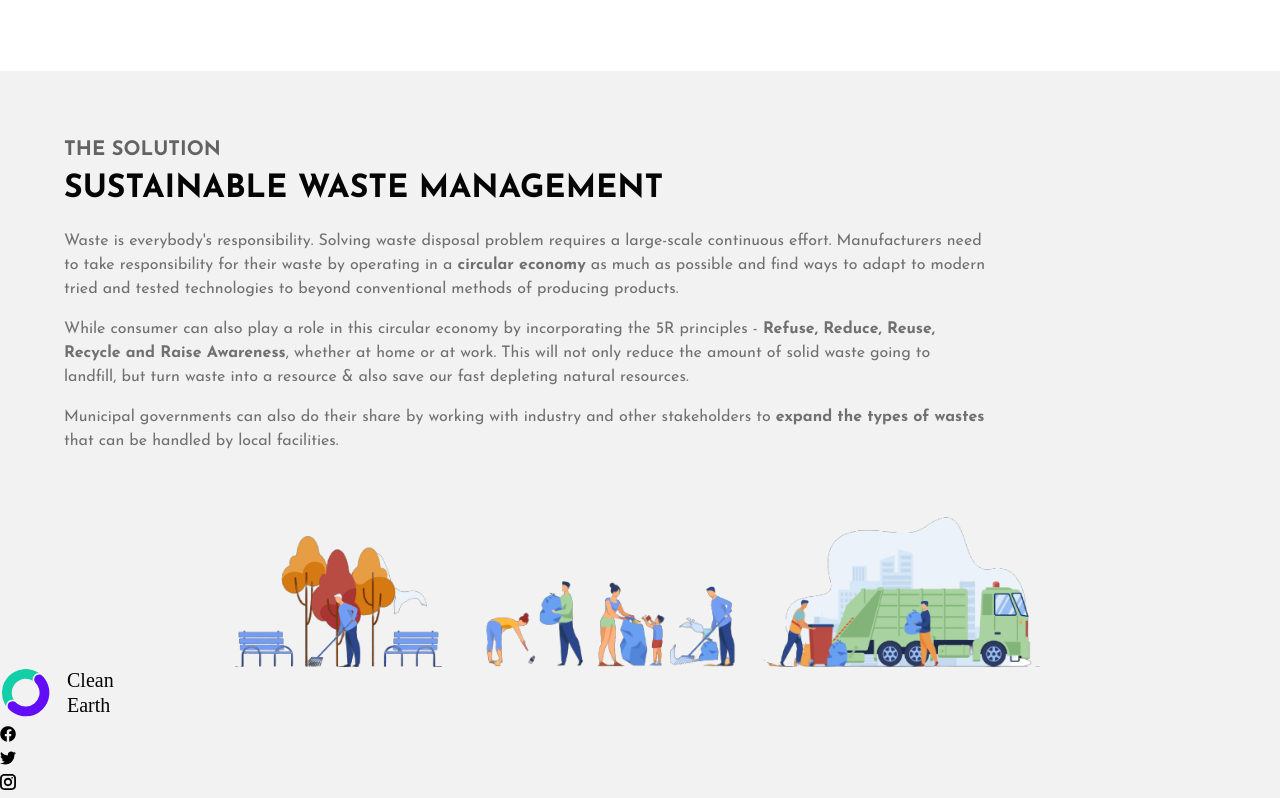
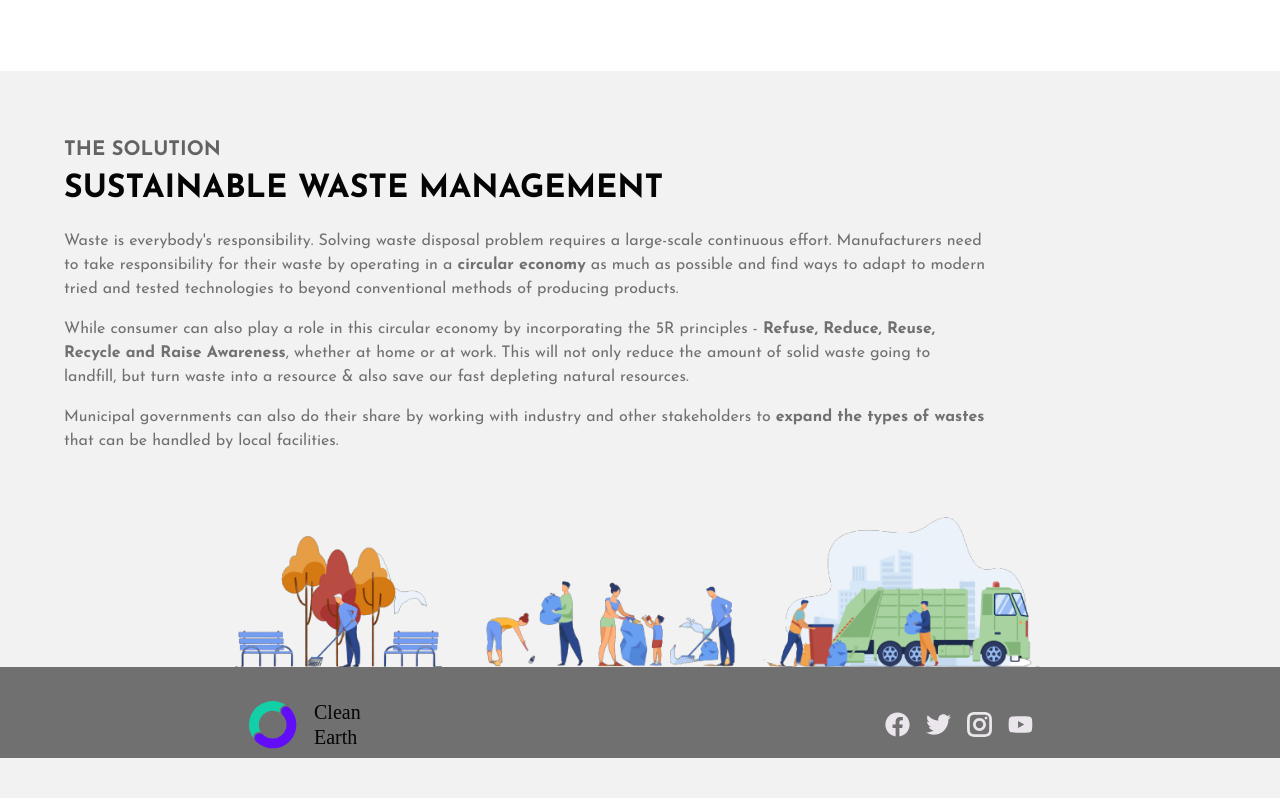
Before and after one commit to vk0808/clean-earth, a React (Create React App) app: page / in a window 1280 px wide. Shown: the part 1811-2609 px from the top of the page. After the commit the page ends 2569 px from the top, so only its background shows below. Built offline with nearby package versions, Linux system fonts and the light colour scheme.

Commit message:
added: style, youtube  modified: logo-size

```diff
--- a/src/components/Footer/Footer.js
+++ b/src/components/Footer/Footer.js
@@ -1,5 +1,5 @@
 import React from "react";
-import { FaFacebook, FaTwitter } from "react-icons/fa";
+import { FaFacebook, FaTwitter, FaYoutube } from "react-icons/fa";
 import { GrInstagram } from "react-icons/gr";
 
 import { ReactComponent as Logo } from "../Navbar/logo.svg";
@@ -15,13 +15,16 @@ const Footer = () => {
         <div className="footer-right">
           <ul className="social-links">
             <li>
-              <FaFacebook />
+              <FaFacebook size={25} />
             </li>
             <li>
-              <FaTwitter />
+              <FaTwitter size={25} />
             </li>
             <li>
-              <GrInstagram />
+              <GrInstagram size={25} />
+            </li>
+            <li>
+              <FaYoutube size={25} />
             </li>
           </ul>
         </div>
--- a/src/styles.scss
+++ b/src/styles.scss
@@ -424,13 +424,48 @@ p {
     background-size: contain;
   }
 }
+.footer-content {
+  background: var(--grey);
+  display: flex;
+  padding-top: var(--spacingDesktop);
+
+  .social-links {
+    display: flex;
+    gap: 1rem;
+
+    svg {
+      fill: var(--grey-special);
+
+      &:hover {
+        fill: var(--secondaryColor);
+      }
+    }
+  }
+}
 @media screen and (max-width: 800px) {
   .footer-img {
     min-height: 100px;
   }
+  .footer-content {
+    flex-direction: column;
+    align-items: center;
+    row-gap: 1rem;
+
+    .footer-content .social-links {
+      justify-content: center;
+    }
+  }
 }
 @media screen and (min-width: 800px) {
-    .footer-img {
-      min-height: 150px;
-    }
+  .footer-img {
+    min-height: 150px;
   }
+  .footer-content {
+    flex-direction: row;
+    justify-content: space-around;
+  }
+  .footer-right {
+    display: flex;
+    align-self: center;
+  }
+}
```
